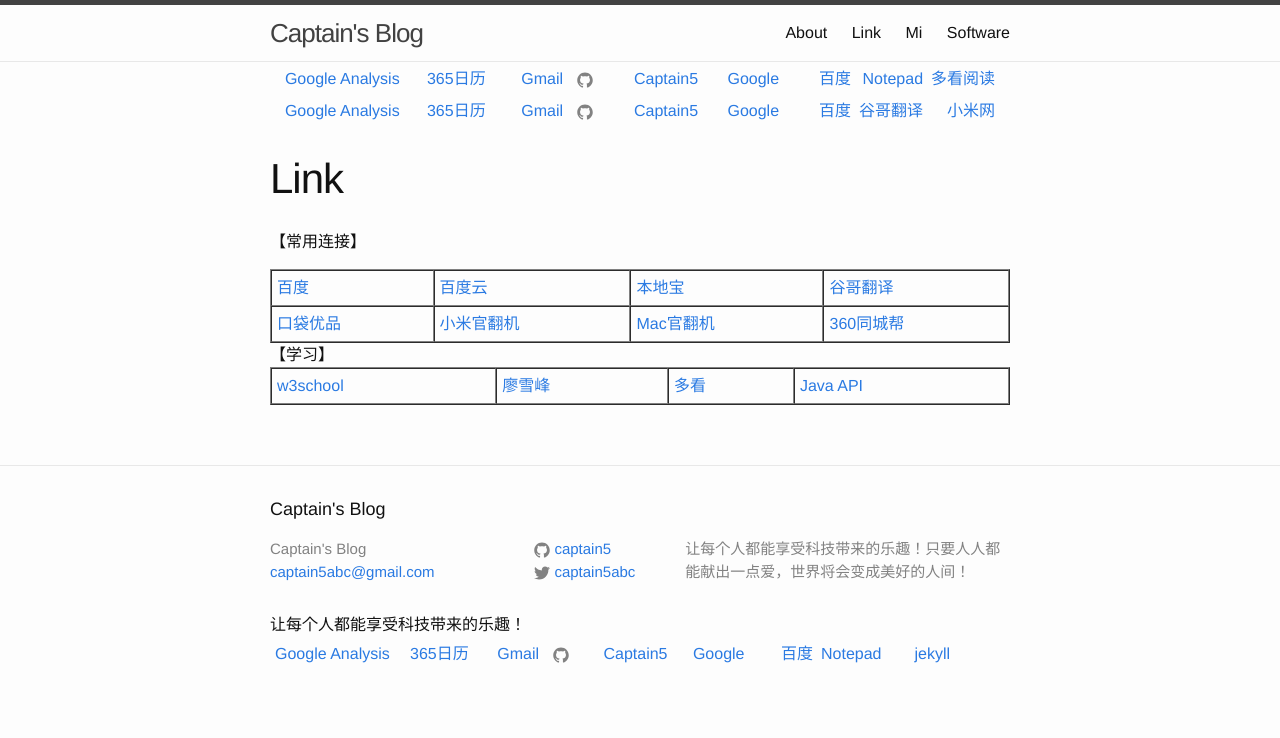
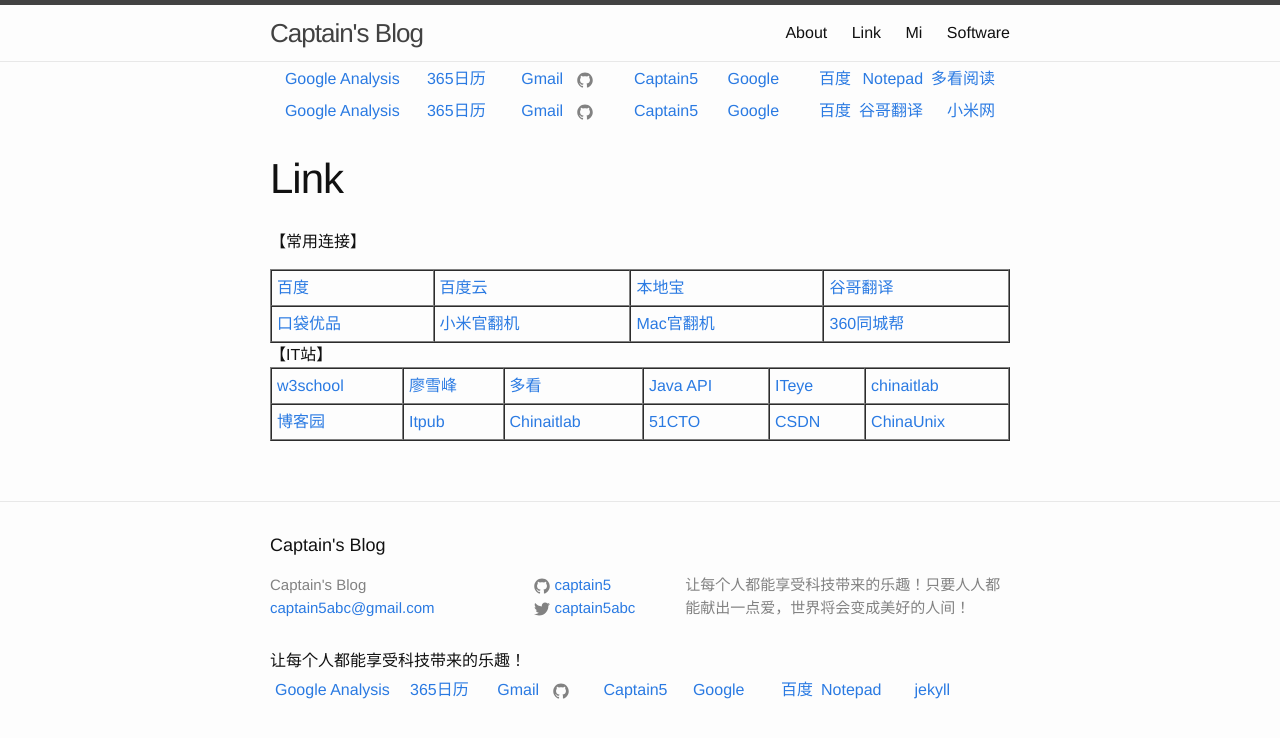
Before and after one commit to captain5/captain5.github.io, a Jekyll site: the page built from link.html, in a window 1280 px wide. Shown: the top 738 px of the page. Built offline with Jekyll 4.4.1, drawn with Linux system fonts in a browser that asks for light colours.

Commit message:
Update link.html

```diff
--- a/link.html
+++ b/link.html
@@ -20,11 +20,20 @@
   </tr>
 </table>
 
-【学习】
+【IT站】
 <table cellpadding=5 border=1 cellspacing="0" width=100%>
   <tr><td><a href="http://www.w3school.com.cn/" target="_blank">w3school</a></td>
   <td><a href="http://www.liaoxuefeng.com/" target="_blank">廖雪峰</a></td>
   <td><a href="http://www.duokan.com/u/mybook" target="_blank">多看</a></td>
   <td><a href="http://docs.oracle.com/javase/7/docs/api/" target="_blank">Java API</a></td>
+  <td><a href="http://www.iteye.com/" target="_blank">ITeye</a></td>
+  <td><a href="http://www.chinaitlab.com/" target="_blank">chinaitlab</a></td>
+  </tr>
+  <tr><td><a href="http://www.cnblogs.com/" target="_blank">博客园</a></td>
+  <td><a href="http://www.itpub.net/" target="_blank">Itpub</a></td>
+  <td><a href="http://www.chinaitlab.com/" target="_blank">Chinaitlab</a></td>
+  <td><a href="http://www.51cto.com/" target="_blank">51CTO</a></td>
+  <td><a href="http://www.csdn.net/" target="_blank">CSDN</a></td>
+  <td><a href="http://www.chinaunix.net/" target="_blank">ChinaUnix</a></td>
   </tr>
 </table>
```
